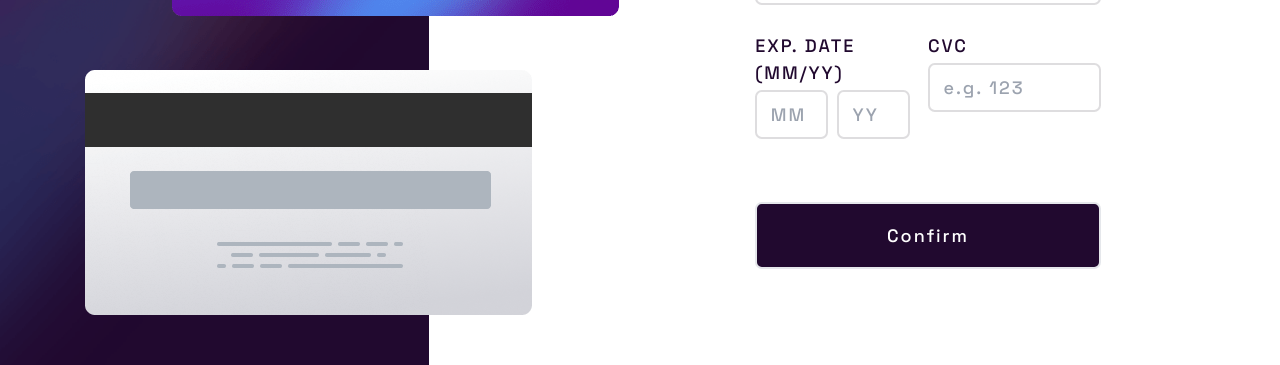
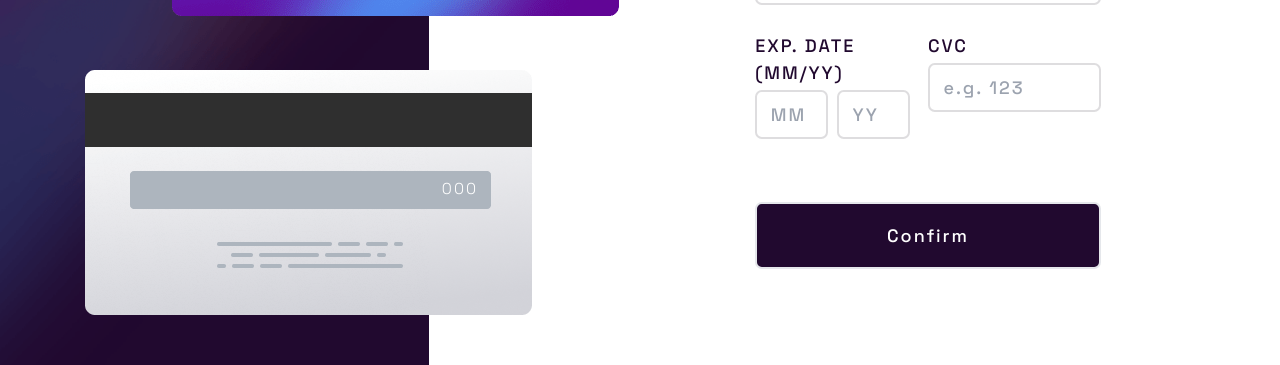
Before and after one commit to rodrigowb4ey/interactive-card-form, a Vue app: page / in a window 1280 px wide. Shown: the part 357-722 px from the top of the page. Built offline with nearby package versions, Linux system fonts and the light colour scheme.

Commit message:
feat: positioning elements inside card-back

```diff
--- a/src/App.vue
+++ b/src/App.vue
@@ -51,11 +51,16 @@ const submitForm = (formData: CardForm) => {
         </div>
       </div>
       <div class="flex h-1/2 w-full items-start justify-end" id="card-back">
-        <img
-          class="h-fit w-fit mr-24"
-          src="/assets/images/bg-card-back.png"
-          alt="Card Back"
-        />
+        <div class="relative mr-24" id="card-back-img">
+          <img
+            class="h-fit w-fit"
+            src="/assets/images/bg-card-back.png"
+            alt="Card Back"
+          />
+          <span class="text-white text-sm absolute font-light top-24 right-12">
+            000
+          </span>
+        </div>
       </div>
     </section>
     <section
```
